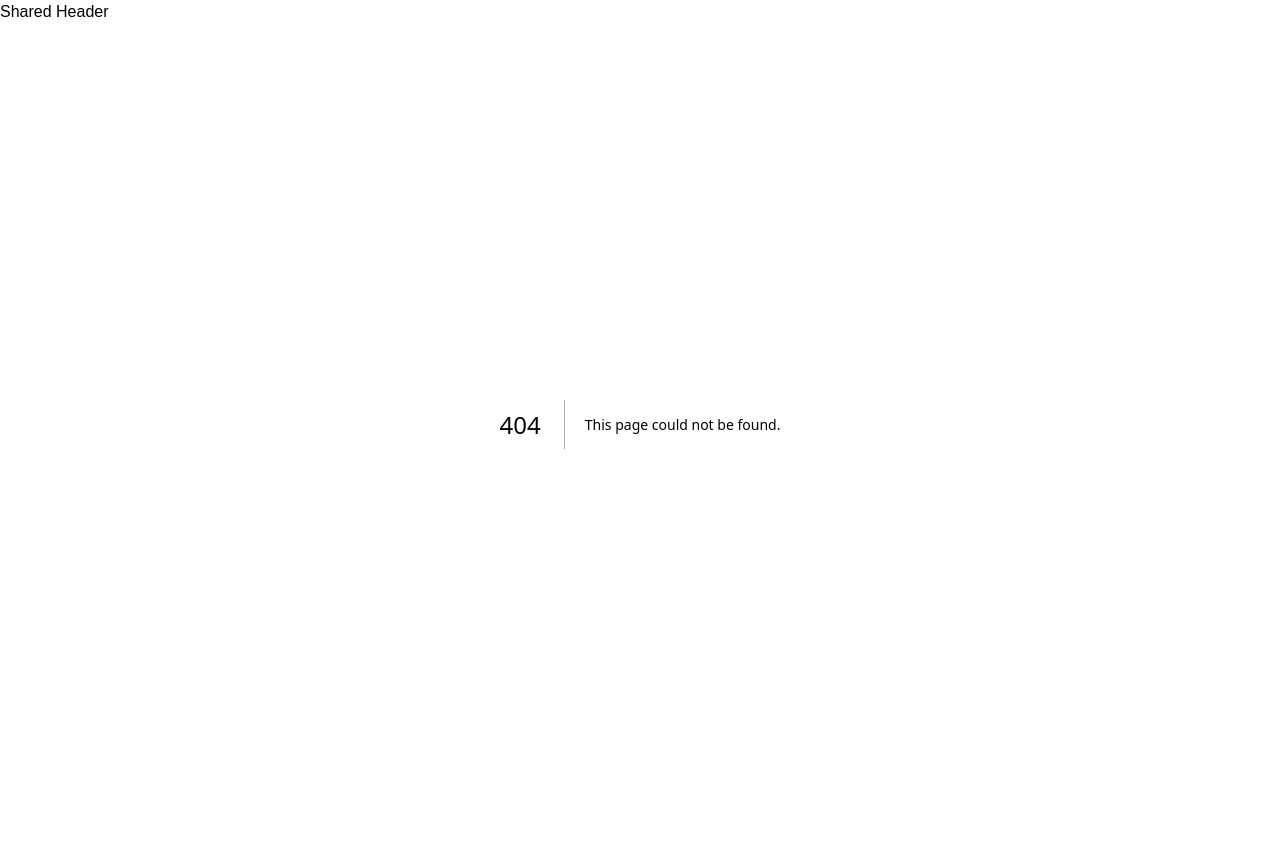
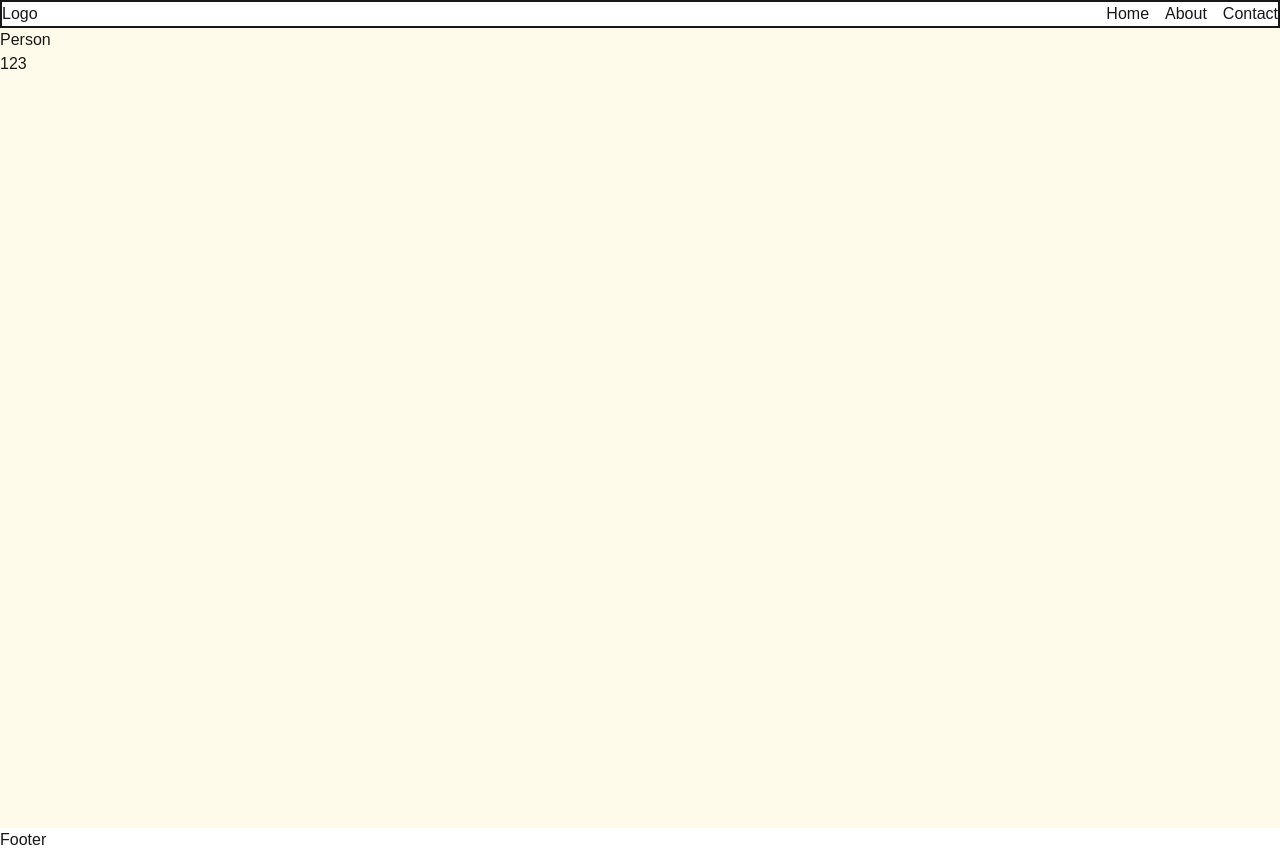
Before and after one commit to wwarodom/web_module_2026, a Next.js app in the folder 6_next_basic/my-app/: page /persons in a window 1280 px wide. Before the commit this address had no page. Before the commit the page ends 824 px from the top, so only its background shows below. Built offline with nearby package versions, Linux system fonts and the light colour scheme.

Commit message:
add persons page

```diff
--- a/6_next_basic/my-app/app/layout.tsx
+++ b/6_next_basic/my-app/app/layout.tsx
@@ -1,6 +1,8 @@
 import type { Metadata } from "next";
 import { Geist, Geist_Mono } from "next/font/google";
 import "./globals.css";
+import Nav from "@/components/nav";
+import Footer from "@/components/footer";
 
 const geistSans = Geist({
   variable: "--font-geist-sans",
@@ -13,8 +15,8 @@ const geistMono = Geist_Mono({
 });
 
 export const metadata: Metadata = {
-  title: "Create Next App",
-  description: "Generated by create next app",
+  title: "Next.js Example",
+  description: "Next.js description",
 };
 
 export default function RootLayout({
@@ -27,8 +29,9 @@ export default function RootLayout({
       <body
         className={`${ geistSans.variable } ${ geistMono.variable } antialiased`}
       >
-        <h1>Shared Header</h1>
+        <Nav />
         {children}
+        <Footer />
       </body>
     </html>
   );
--- /dev/null
+++ b/6_next_basic/my-app/app/persons/page.tsx
@@ -0,0 +1,17 @@
+'use client'
+import { useState } from "react"
+
+export default function PersonsPage() {
+
+    const [persons, setPersons] = useState([1, 2, 3])
+
+    return <main className="bg-amber-50 min-h-screen">
+        <div>
+            <h1>Person</h1>
+            <div>
+                {persons}
+            </div>
+        </div>
+
+    </main>
+}
--- a/6_next_basic/my-app/app/user/layout.tsx
+++ b/6_next_basic/my-app/app/user/layout.tsx
@@ -6,8 +6,6 @@ export default function Layout({
     children: React.ReactNode;
 }>) {
     return <>
-        ==== User Layout =====
-        <Nav />
         {children}
     </>
 }
--- /dev/null
+++ b/6_next_basic/my-app/components/footer.tsx
@@ -0,0 +1 @@
+export default () => <>Footer</>
```
